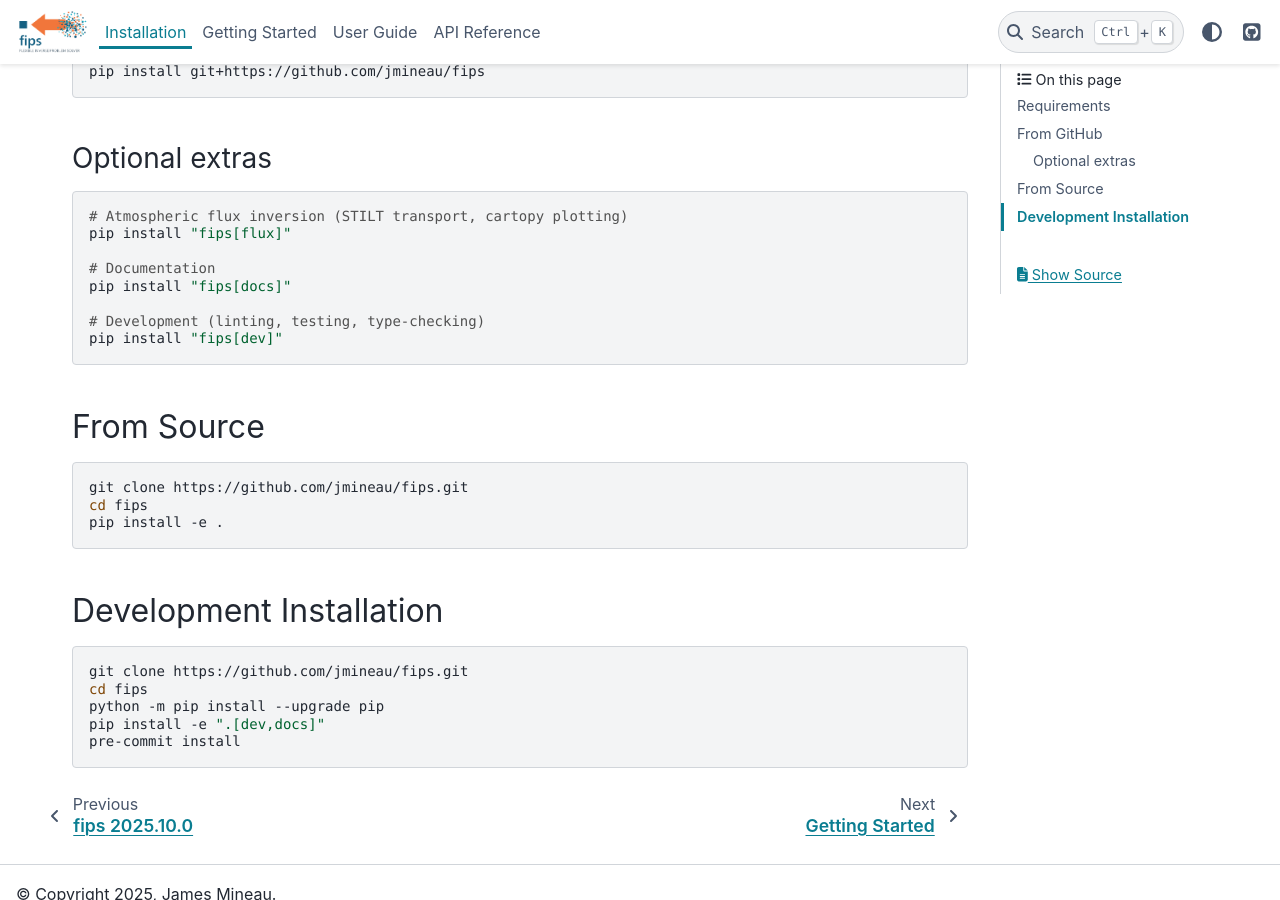
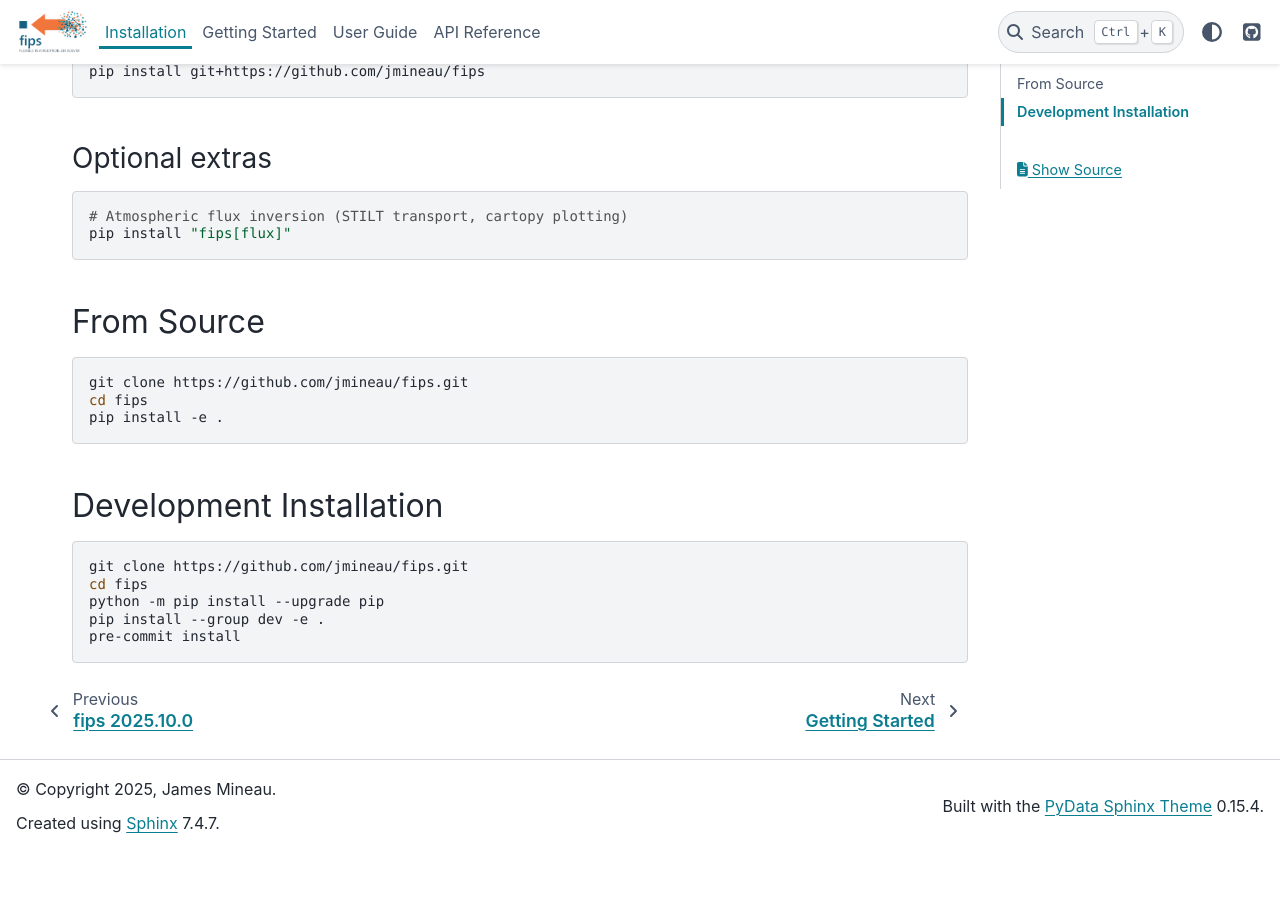
Before and after one commit to jmineau/fips, a Sphinx documentation site: the page built from docs/installation.rst, in a window 1280 px wide and 900 px high, scrolled down 520 px. Built offline with Sphinx 7.4.7 and the PyData theme 0.15.4, drawn with Linux system fonts in a browser that asks for light colours; pages that are not in the unit, such as notebooks, are missing from menus; after the commit the page ends 1372 px from its top, so only the background shows below that.

Commit message:
Update installation instructions and fix variable name in usage examples

```diff
--- a/docs/conf.py
+++ b/docs/conf.py
@@ -36,7 +36,7 @@
 exclude_patterns = ["_build", "Thumbs.db", ".DS_Store"]
 
 # MyST settings
-myst_enable_extensions = ["html_image", "colon_fence"]
+myst_enable_extensions = ["html_image", "colon_fence", "dollarmath"]
 
 # -- Options for HTML output -------------------------------------------------
 # https://www.sphinx-doc.org/en/master/usage/configuration.html#options-for-html-output
--- a/docs/installation.rst
+++ b/docs/installation.rst
@@ -26,12 +26,6 @@
    # Atmospheric flux inversion (STILT transport, cartopy plotting)
    pip install "fips[flux]"
 
-   # Documentation
-   pip install "fips[docs]"
-
-   # Development (linting, testing, type-checking)
-   pip install "fips[dev]"
-
 From Source
 -----------
 
@@ -49,5 +43,5 @@
    git clone https://github.com/jmineau/fips.git
    cd fips
    python -m pip install --upgrade pip
-   pip install -e ".[dev,docs]"
+   pip install --group dev -e .
    pre-commit install
--- a/docs/usage.rst
+++ b/docs/usage.rst
@@ -107,7 +107,7 @@
        prior=prior_fluxes,        # pd.Series  — prior flux inventory
        forward_operator=jacobian, # pd.DataFrame — STILT Jacobian
        modeldata_mismatch=S_z,    # concentration error covariance
-       prior_error=S_x,           # flux error covariance
+       prior_error=S_0,           # flux error covariance
    )
    inversion.solve()
 
```
Also changed, not shown: CONTRIBUTING.md (+1 -1 lines), README.md (+1 -1 lines).
